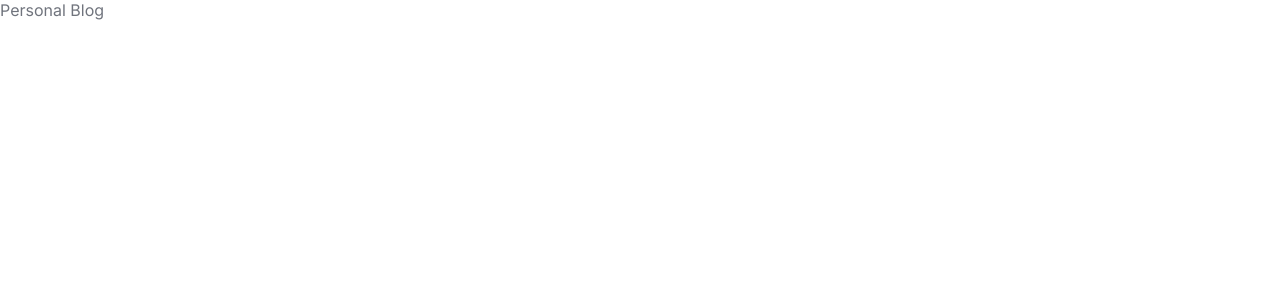
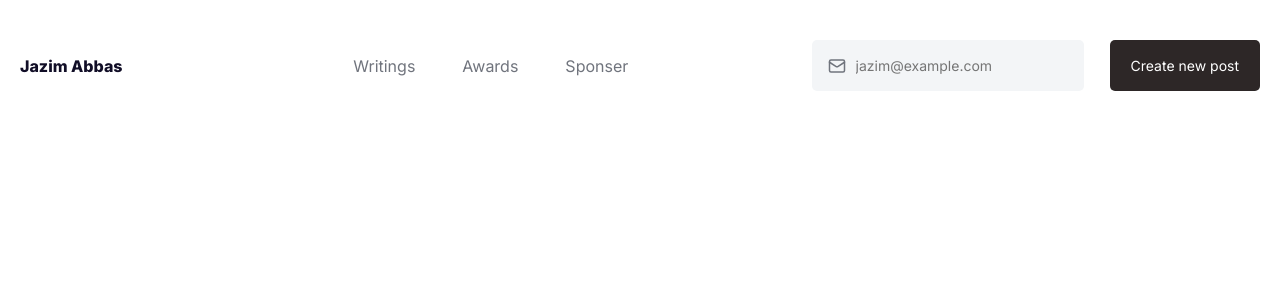
Before and after one commit to jazimabbas/personal-blog-codewell-challenge, a React (Vite) app: page / in a window 1280 px wide. Shown: the top 300 px of the page. Built offline with nearby package versions, Linux system fonts and the light colour scheme.

Commit message:
Added Navbar

```diff
--- a/package.json
+++ b/package.json
@@ -10,8 +10,10 @@
     "preview": "vite preview"
   },
   "dependencies": {
+    "lucide-react": "^0.341.0",
     "react": "^18.2.0",
-    "react-dom": "^18.2.0"
+    "react-dom": "^18.2.0",
+    "styled-components": "^6.1.8"
   },
   "devDependencies": {
     "@types/react": "^18.2.56",
--- a/src/App.tsx
+++ b/src/App.tsx
@@ -1,7 +1,10 @@
+import { MaxWidthWrapper } from "./components/max-width";
+import { Navbar } from "./components/navbar";
+
 export default function App() {
   return (
-    <>
-      <p>Personal Blog</p>
-    </>
+    <MaxWidthWrapper>
+      <Navbar />
+    </MaxWidthWrapper>
   );
 }
--- /dev/null
+++ b/src/components/max-width.tsx
@@ -0,0 +1,10 @@
+import styled from "styled-components";
+
+export const MaxWidthWrapper = styled.div`
+  max-width: 1300px;
+  height: 100%;
+  padding-left: var(--spacing);
+  padding-right: var(--spacing);
+  margin-left: auto;
+  margin-right: auto;
+`;
--- /dev/null
+++ b/src/components/navbar/index.tsx
@@ -0,0 +1,97 @@
+import styled from "styled-components";
+import { Mail } from "lucide-react";
+
+export function Navbar() {
+  return (
+    <Wrapper>
+      <Brand>Jazim Abbas</Brand>
+      <Nav>
+        <ListItems>
+          <ListItem>
+            <a href="">Writings</a>
+          </ListItem>
+          <ListItem>
+            <a href="">Awards</a>
+          </ListItem>
+          <ListItem>
+            <a href="">Sponser</a>
+          </ListItem>
+        </ListItems>
+        <FormWrapper>
+          <EmailFieldWrapper>
+            <Mail size={18} />
+            <Input placeholder="jazim@example.com" />
+          </EmailFieldWrapper>
+          <Button>Create new post</Button>
+        </FormWrapper>
+      </Nav>
+    </Wrapper>
+  );
+}
+
+const Wrapper = styled.div`
+  display: flex;
+  padding: 40px 0;
+  align-items: center;
+`;
+
+const Brand = styled.p`
+  color: var(--color-dark-text);
+  font-weight: 800;
+  flex-basis: 150px;
+`;
+
+const Nav = styled.nav`
+  display: flex;
+  justify-content: space-between;
+  flex-grow: 1;
+`;
+
+const ListItems = styled.ul`
+  list-style: none;
+  display: flex;
+  align-items: center;
+  justify-content: center;
+  gap: 47px;
+  padding-left: 0;
+  flex: 1;
+`;
+
+const ListItem = styled.li`
+  a {
+    text-decoration: none;
+    color: inherit;
+  }
+`;
+
+const FormWrapper = styled.div`
+  display: flex;
+  gap: 26px;
+  font-size: 14px;
+`;
+
+const EmailFieldWrapper = styled.div`
+  display: flex;
+  align-items: center;
+  gap: 8px;
+  background-color: #f3f5f7;
+  border-radius: 5px;
+  padding: 16px;
+`;
+
+const Input = styled.input`
+  background-color: transparent;
+  color: var(--color-light-text);
+  border: none;
+  outline: none;
+  flex: 1;
+`;
+
+const Button = styled.button`
+  padding: 16px 21px;
+  background-color: #2d2727;
+  color: #fff;
+  border-radius: 5px;
+  cursor: pointer;
+  border: none;
+`;
--- a/src/styles/index.css
+++ b/src/styles/index.css
@@ -4,7 +4,9 @@
   --font-family: "Inter", sans-serif;
 
   --color-light-text: #70747d;
-  --color-dark-text: 110e27;
+  --color-dark-text: #110e27;
+
+  --spacing: 20px;
 }
 
 body {
```
Also changed, not shown: 1 other file (tests, documents, lock files or other folders).
